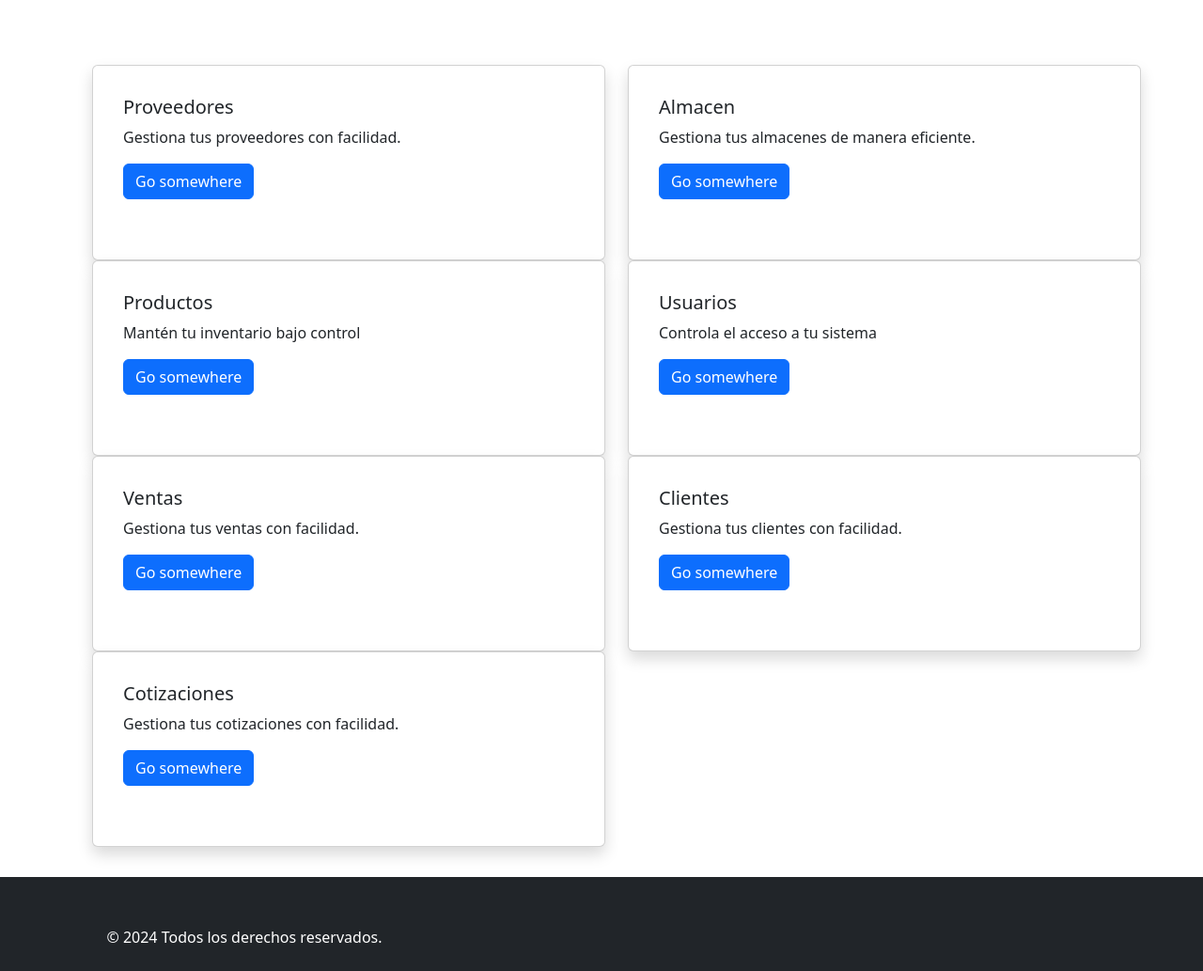
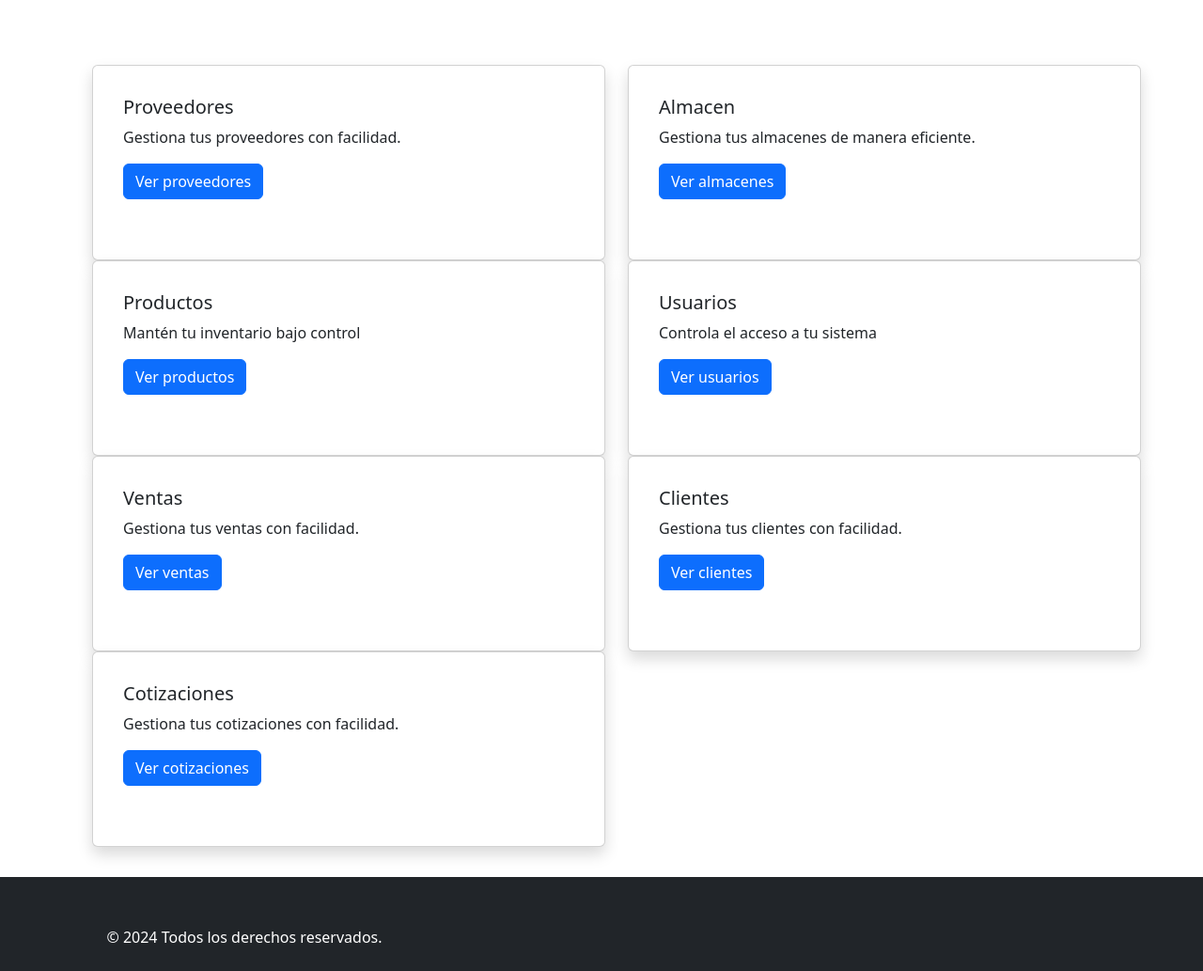
Before and after one commit to rijalss/Proyecto-universidad, a PHP site: page /index.php?pagina=principal in a window 1280 px wide. Shown: the part 166-1199 px from the top of the page at 94% size. Run offline with PHP 8.4, Linux system fonts and the light colour scheme; some libraries are stand-ins or nearby versions.

Commit message:
Hice conexion a las vistas con los botones de principal

```diff
--- a/index.php
+++ b/index.php
@@ -1,6 +1,6 @@
 <?php
 
-$pagina = 'producto';
+$pagina = 'principal';
 
 if(!empty ($_GET['pagina'])){
     $pagina = $_GET['pagina'];
--- a/views/principal.php
+++ b/views/principal.php
@@ -25,7 +25,7 @@
             <div class="card-body">
                 <h5 class="card-title">Proveedores</h5>
                 <p class="card-text ">Gestiona tus proveedores con facilidad.</p>
-                <a href="#" class="btn btn-primary">Go somewhere</a>
+                <a href="?pagina=proveedor" class="btn btn-primary">Ver proveedores</a>
             </div>
             </div>
         </div>
@@ -34,7 +34,7 @@
             <div class="card-body">
                 <h5 class="card-title">Almacen</h5>
                 <p class="card-text"> Gestiona tus almacenes de manera eficiente.</p>
-                <a href="#" class="btn btn-primary">Go somewhere</a>
+                <a href="?pagina=almacen" class="btn btn-primary">Ver almacenes</a>
             </div>
             </div>
         </div>
@@ -43,7 +43,7 @@
             <div class="card-body">
                 <h5 class="card-title">Productos</h5>
                 <p class="card-text">Mantén tu inventario bajo control</p>
-                <a href="#" class="btn btn-primary">Go somewhere</a>
+                <a href="?pagina=producto" class="btn btn-primary">Ver productos</a>
             </div>
             </div>
         </div>
@@ -52,7 +52,7 @@
             <div class="card-body">
                 <h5 class="card-title">Usuarios</h5>
                 <p class="card-text">Controla el acceso a tu sistema</p>
-                <a href="#" class="btn btn-primary">Go somewhere</a>
+                <a href="?pagina=usuario" class="btn btn-primary">Ver usuarios</a>
             </div>
             </div>
         </div>
@@ -61,7 +61,7 @@
             <div class="card-body">
                 <h5 class="card-title">Ventas</h5>
                 <p class="card-text">Gestiona tus ventas con facilidad.</p>
-                <a href="#" class="btn btn-primary">Go somewhere</a>
+                <a href="#" class="btn btn-primary">Ver ventas</a>
             </div>
             </div>
         </div>
@@ -70,7 +70,7 @@
             <div class="card-body">
                 <h5 class="card-title">Clientes</h5>
                 <p class="card-text">Gestiona tus clientes con facilidad.</p>
-                <a href="#" class="btn btn-primary">Go somewhere</a>
+                <a href="#" class="btn btn-primary">Ver clientes</a>
             </div>
             </div>
         </div>
@@ -79,7 +79,7 @@
             <div class="card-body">
                 <h5 class="card-title">Cotizaciones</h5>
                 <p class="card-text">Gestiona tus cotizaciones con facilidad.</p>
-                <a href="#" class="btn btn-primary">Go somewhere</a>
+                <a href="#" class="btn btn-primary">Ver cotizaciones</a>
             </div>
             </div>
         </div>
--- a/views/producto.php
+++ b/views/producto.php
@@ -22,7 +22,7 @@
     <div class="container-fluid"> <!-- todo el contenido ira dentro de esta etiqueta-->
 	<!-- As a heading -->
 
-	<div class="card">
+	<div class="card shadow mb-4">
         <div class="card-header py-3">
         <h6 class="container text-center h2 text-primary">Registro de Producto</h6>
         <br>
```
